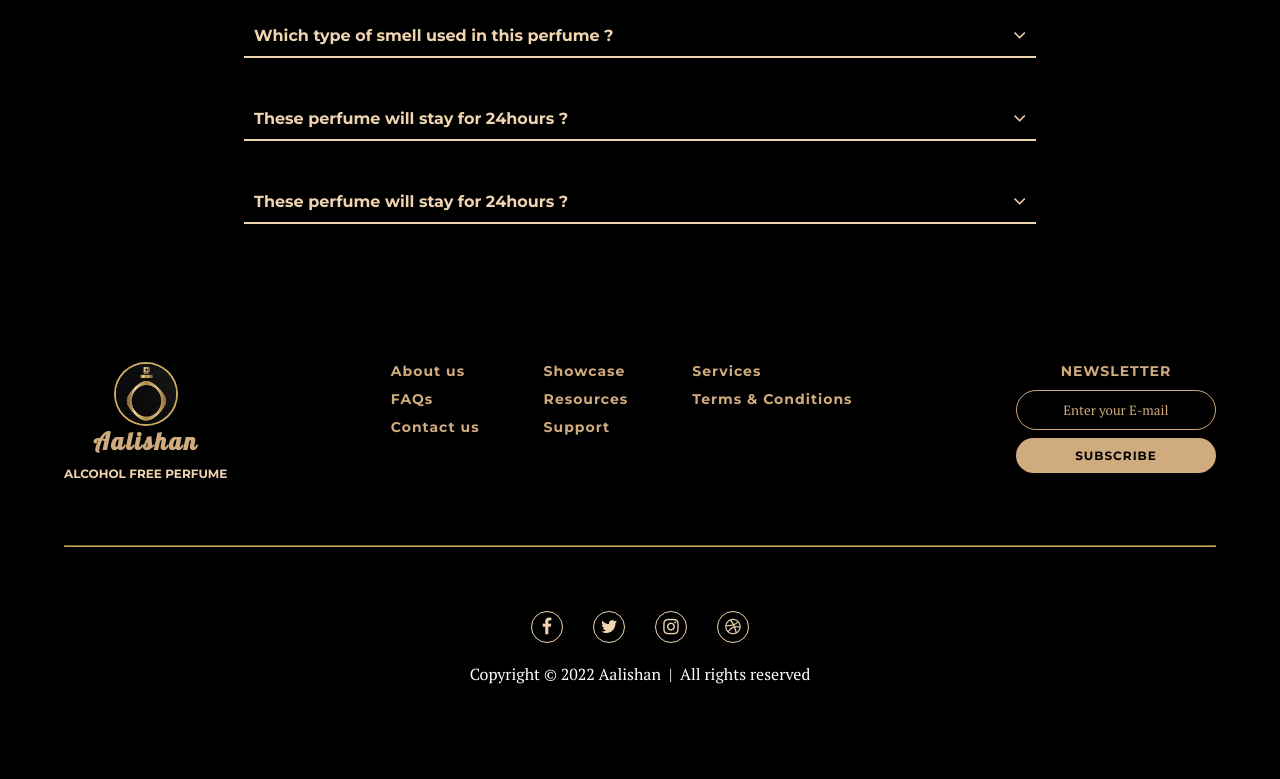
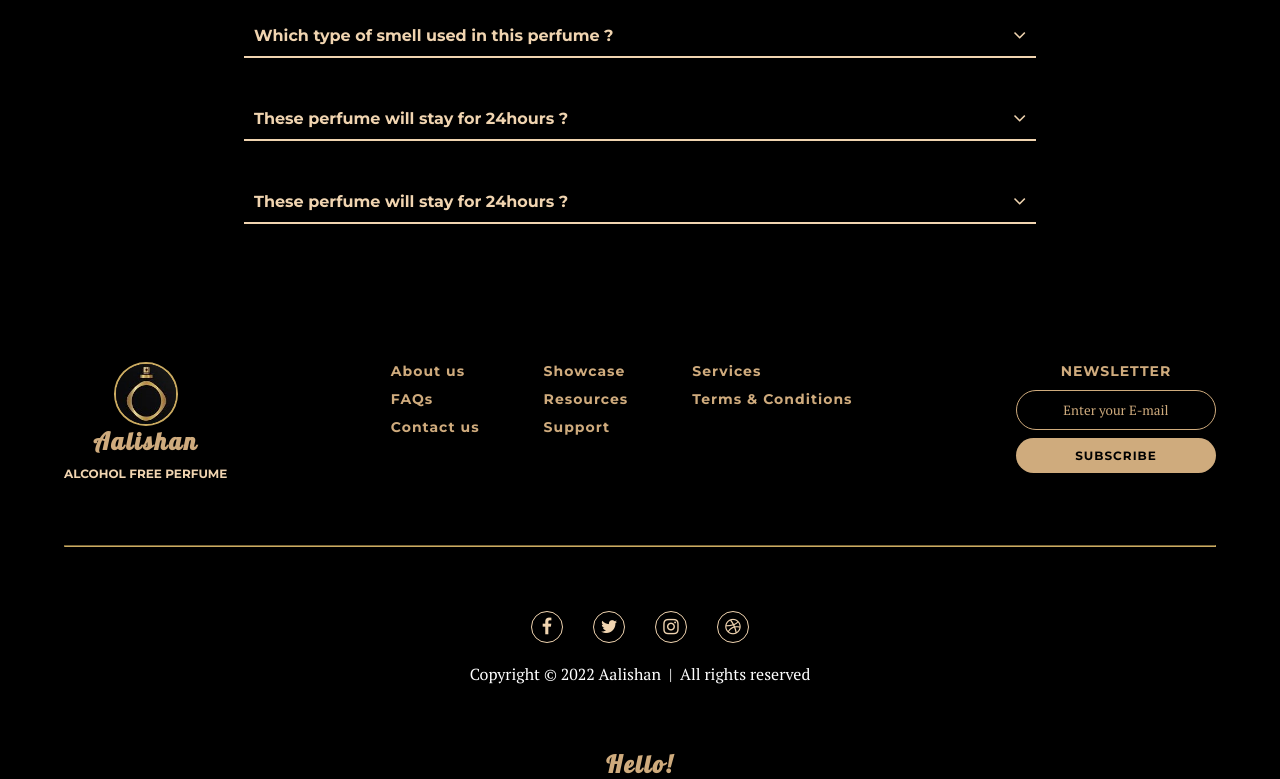
Before and after one commit to KashifAhmd/newTest, a plain HTML site: page index.html in a window 1280 px wide. Shown: the part 1264-2043 px from the top of the page. Before the commit the page ends 2013 px from the top, so only its background shows below. Drawn offline with Linux system fonts and the light colour scheme.

Commit message:
new change

```diff
--- a/index.html
+++ b/index.html
@@ -224,6 +224,10 @@
       </div>
     </footer>
 
+    <div>
+      <h2>Hello!</h2>
+    </div>
+
     <script src="app.js"></script>
   </body>
 </html>
```
